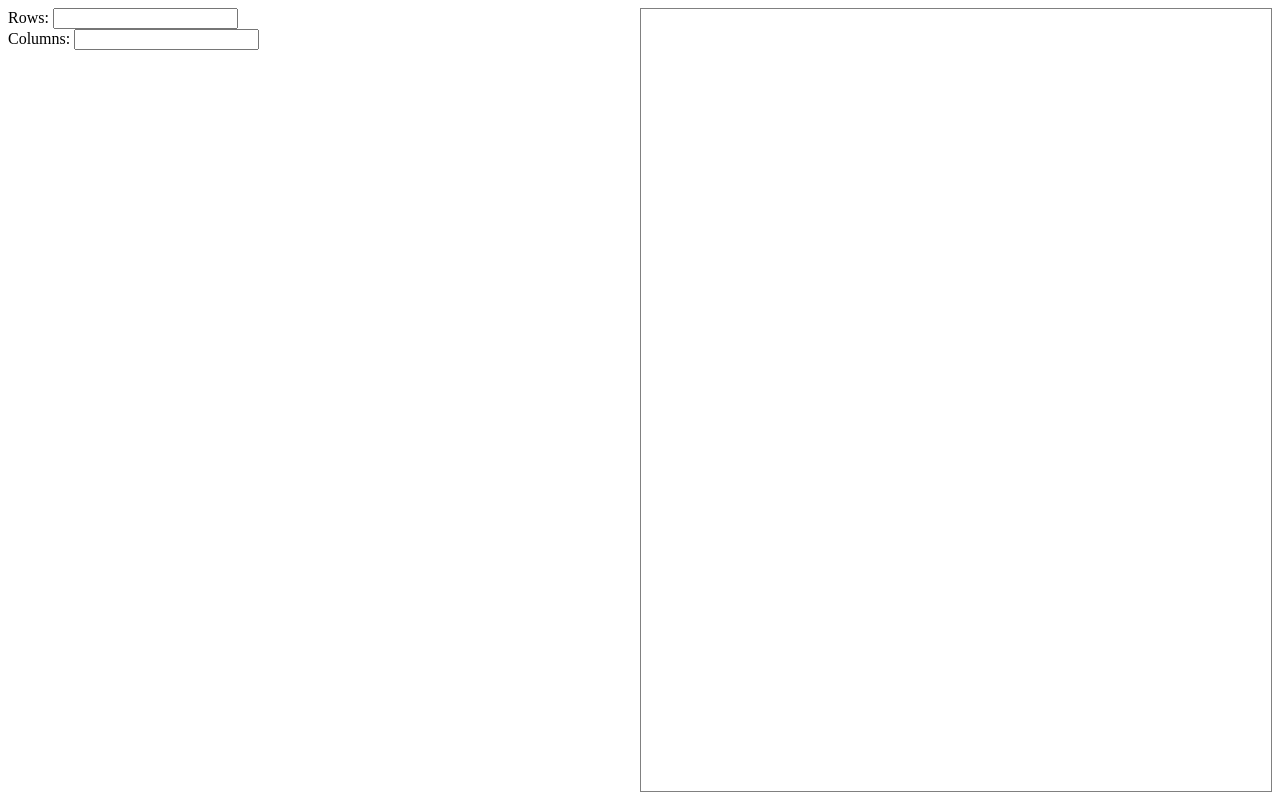
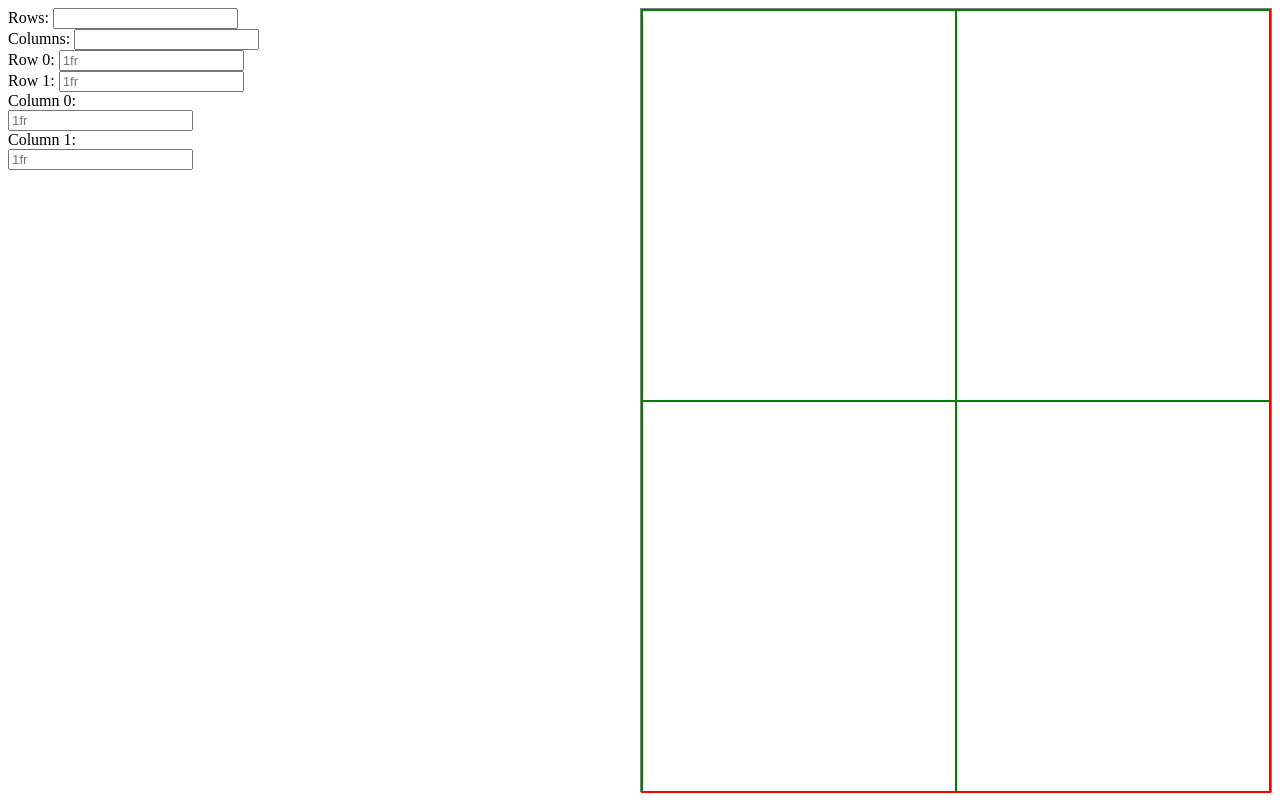
Before and after one commit to eh-dub/keyboat, a plain HTML site: page index.html in a window 1280 px wide. Drawn offline with Linux system fonts and the light colour scheme.

Commit message:
Add row and column size controls

```diff
--- a/index.html
+++ b/index.html
@@ -14,9 +14,8 @@
           <label for="columns">Columns: <input type="text" name="columns" oninput="update('columns', value)"></label>
         </div>
 
-        <div id="rows-control">
-
-        </div>
+        <div id="rows-control"></div>
+        <div id="columns-control"></div>
       </div>
 
       <div id="da-zone">
--- a/main.js
+++ b/main.js
@@ -1,10 +1,13 @@
 const daZone = document.querySelector(`#da-zone`);
-const rowsControl = document.querySelector(`#rows-control`);
+const rowsControls = document.querySelector(`#rows-control`);
+const columnsControls = document.querySelector(`#columns-control`);
 
 const globalState = {
-  rows: [],
-  columns: [],
+  rows: ['1fr', '1fr'],
+  columns: ['1fr', '1fr'],
 };
+
+render(globalState);
 
 function dispatch(event) {
   let count = 0;
@@ -33,6 +36,10 @@ function dispatch(event) {
       // should check for valid values
       globalState.rows[event.payload.id] = event.payload.value;
       break;
+    case 'UPDATE_COLUMN':
+      // should check for valid values
+      globalState.columns[event.payload.id] = event.payload.value;
+      break;
 
     default:
 
@@ -43,6 +50,8 @@ function dispatch(event) {
 
 function render(state) {
   daZone.innerHTML = '';
+  rowsControls.innerHTML = '';
+  columnsControls.innerHTML = '';
 
   // Render Grid
   const grid = document.createElement('div');
@@ -63,15 +72,40 @@ function render(state) {
   // Render Row Controls
   state.rows
     .map(rowControl)
-    // .forEach(rowsControl.appendChild);
+    .forEach(x => {
+      rowsControls.appendChild(x);
+    });
+
+  // Render Column Controls
+  state.columns
+    .map(columnControl)
+    .forEach(x => {
+      columnsControls.appendChild(x);
+    });
 }
 
 function rowControl(row, id) {
   const div = document.createElement('div');
   div.innerHTML = `
     <label for="row-control-${id}">Row ${id}:
-      <input type="text" name="row-${id}" oninput="dispatch('UPDATE_ROW', {id: ${id}, value})">
+      <input type="text"
+             name="row-${id}"
+             onblur="dispatch({type:'UPDATE_ROW', payload: {id: ${id}, value}})"
+             placeholder="${row}">
     </label>
-  `
+  `;
   return div;
 }
+
+function columnControl(column, id) {
+  const div = document.createElement('div');
+  div.innerHTML = `
+    <label for="column-control-${id}">Column ${id}:
+      <input type="text"
+             name="column-${id}"
+             onblur="dispatch({type:'UPDATE_COLUMN', payload: {id: ${id}, value}})"
+             placeholder="${column}">
+    </label>
+  `;
+  return div;
+}
```
